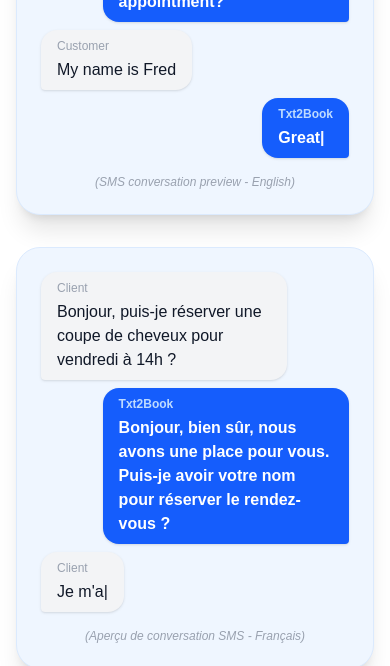
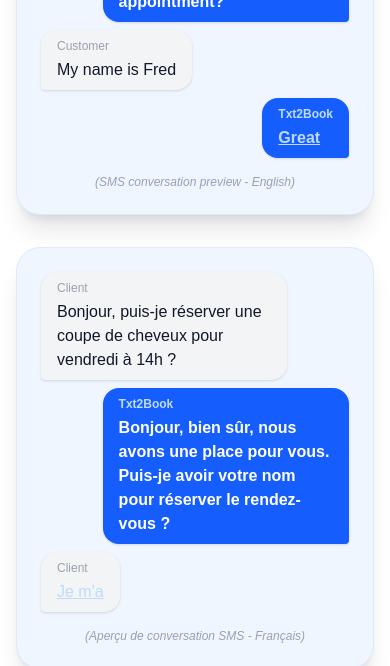
Before and after one commit to fredmichel81/text2book, a Next.js app: page / in a window 390 px wide. Shown: the part 780-1446 px from the top of the page. Built offline with nearby package versions, Linux system fonts and the light colour scheme.

Commit message:
Fix: prevent payment link overflow in SMS chat bubbles on mobile

```diff
--- a/src/app/page.tsx
+++ b/src/app/page.tsx
@@ -88,7 +88,9 @@
           }>
             {messages[msgIdx].sender}
           </span>
-          <span>{typing}<span className="animate-pulse">|</span></span>
+          <span className="text-blue-200 underline cursor-pointer select-none break-all">
+            {typing}
+          </span>
         </div>
       )}
     </div>
```
